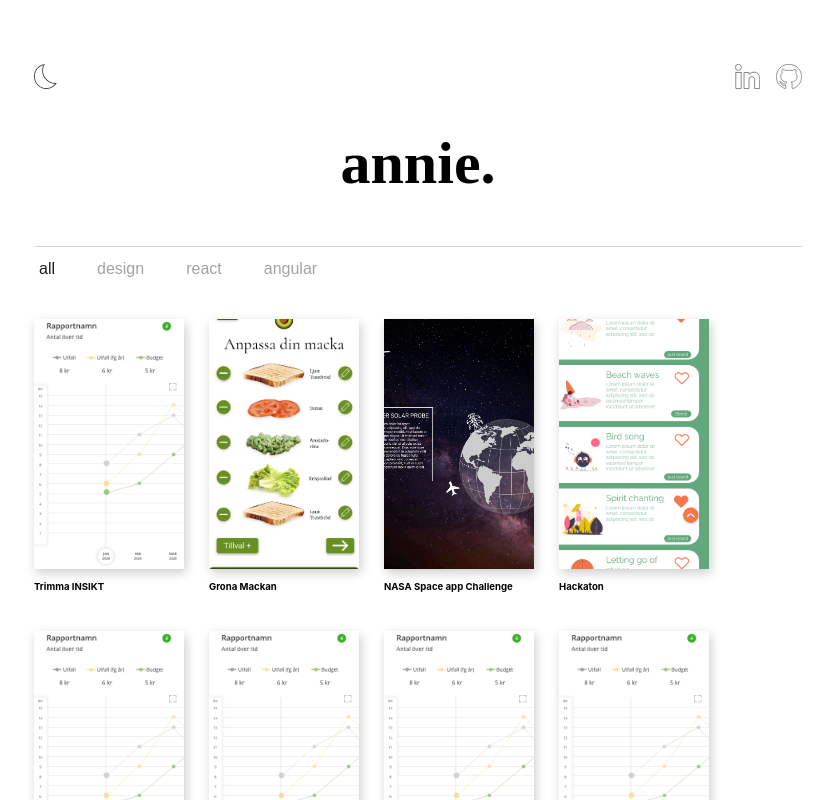
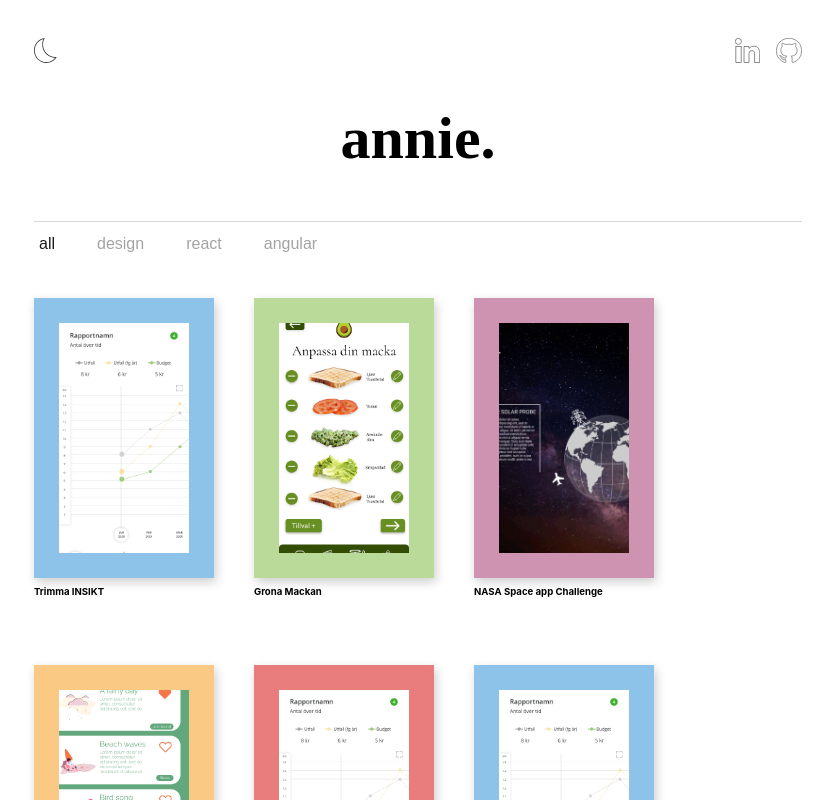
Before and after one commit to anniebjurman/portfolio, a React (Create React App) app: page / in a window 1280 px wide. Shown: the top 800 px of the page, without its empty margins (222-1055 px from the left). Built offline with nearby package versions, Linux system fonts and the light colour scheme; a web font is replaced by a local one.

Commit message:
color borders on project cards + other fixes

```diff
--- a/src/App.css
+++ b/src/App.css
@@ -11,9 +11,11 @@ body {
 .projects {
   display: flex;
   justify-content:flex-start;
-  column-gap: 25px;
-  row-gap: 15px;
+  column-gap: 40px;
+  row-gap: 60px;
   flex-wrap: wrap;
+  margin-top: 40px;
+  /* background-color: chocolate; */
 }
 
 .header {
--- a/src/App.tsx
+++ b/src/App.tsx
@@ -13,15 +13,15 @@ interface IProject {
 
 function App() {
   const proj: any[] = [
-    {id: 0, title: "Trimma INSIKT", img: 'insikt.png', filter: ['design']},
-    {id: 1, title: "Grona Mackan", img: 'mackan.png', filter: ['design']},
-    {id: 2, title: "NASA Space app Challenge", img: 'nasa.png', filter: ['design', 'angular']},
-    {id: 3, title: "Hackaton", img: 'hackaton1.png', filter: ['design']},
-    {id: 4, title: "VB ost5", img: 'insikt.png', filter: ['design', 'react', 'angular']},
-    {id: 5, title: "VB ost2", img: 'insikt.png', filter: ['design', 'angular']},
-    {id: 6, title: "VB ost3", img: 'insikt.png', filter: ['design', 'react']},
-    {id: 7, title: "VB ost4", img: 'insikt.png', filter: ['design']},
-    {id: 8, title: "VB ost5", img: 'insikt.png', filter: ['angular']}
+    {id: 0, title: "Trimma INSIKT", img: 'insikt.png', filter: ['design'], color: "#8DC2E9"},
+    {id: 1, title: "Grona Mackan", img: 'mackan.png', filter: ['design'], color: "#B9DA98"},
+    {id: 2, title: "NASA Space app Challenge", img: 'nasa.png', filter: ['design', 'angular'], color: "#CD93B0"},
+    {id: 3, title: "Hackaton", img: 'hackaton1.png', filter: ['design'], color: "#FACA85"},
+    {id: 4, title: "VB ost5", img: 'insikt.png', filter: ['design', 'react', 'angular'], color: "#E97C7C"},
+    {id: 5, title: "VB ost2", img: 'insikt.png', filter: ['design', 'angular'], color: "#8DC2E9"},
+    {id: 6, title: "VB ost3", img: 'insikt.png', filter: ['design', 'react'], color: "#8DC2E9"},
+    {id: 7, title: "VB ost4", img: 'insikt.png', filter: ['design'], color: "#8DC2E9"},
+    {id: 8, title: "VB ost5", img: 'insikt.png', filter: ['angular'], color: "#8DC2E9"}
   ]
 
   const [projects, setProjects] = useState<IProject[]>([]);
--- a/src/ProjectCard.css
+++ b/src/ProjectCard.css
@@ -1,12 +1,20 @@
 .cardImage {
-    width: 150px;
-    height: 250px;
-    object-fit: cover;
-    margin-top: 1rem;
-    box-shadow: 2px 4px 10px rgb(0 0 0 / 0.2);
-    cursor: pointer;
-  }
+  width: 130px;
+  height: 230px;
+  object-fit: cover;
+}
 
 h2 {
-    font-size: 0.6rem;
+  font-size: 0.6rem;
 }
+
+.cardImgCont {
+  width: 180px;
+  height: 280px;
+  /* background-color: aqua; */
+  box-shadow: 2px 4px 10px rgb(0 0 0 / 0.2);
+  cursor: pointer;
+  display: flex;
+  justify-content: center;
+  align-items: center;
+}
--- a/src/ProjectCard.tsx
+++ b/src/ProjectCard.tsx
@@ -13,7 +13,9 @@ function ProjectCard(props: any) {
             exit={{opacity: 0}}
             whileHover={{scale: 1.1}}
         >
-            <img className='cardImage' src={imagePath} alt="" />
+            <div className='cardImgCont' style={{backgroundColor: p.color}}>
+                <img className='cardImage' src={imagePath} alt="" />
+            </div>
             <h2>{p.title}</h2>
         </motion.div>
     )
--- a/src/index.css
+++ b/src/index.css
@@ -5,7 +5,7 @@ body {
     sans-serif;
   -webkit-font-smoothing: antialiased;
   -moz-osx-font-smoothing: grayscale;
-  margin: 5% 20%;
+  margin: 3% 20%;
 }
 
 code {
```
